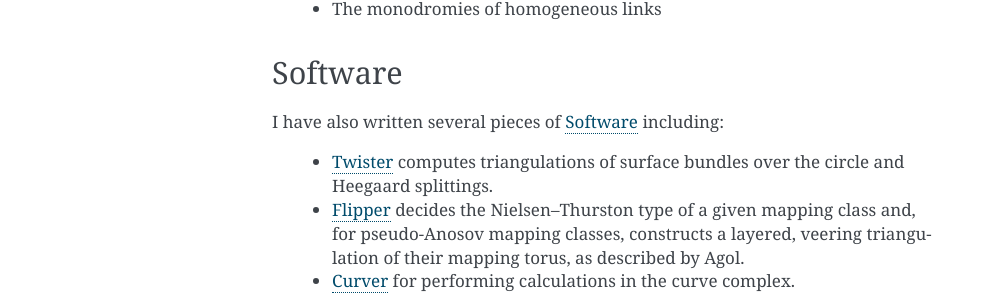
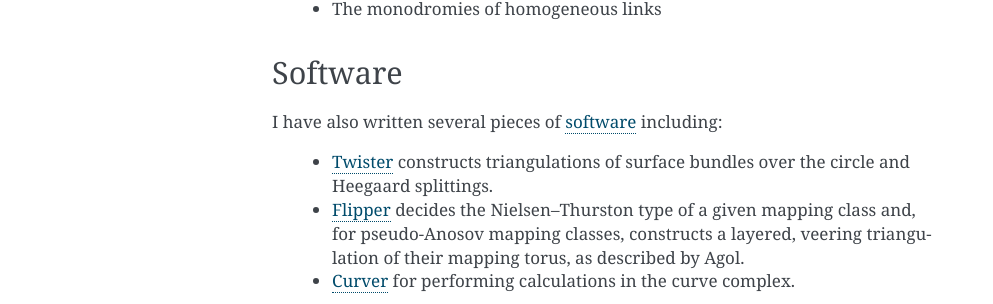
Before and after one commit to MarkCBell/MarkCBell.github.io, a Sphinx documentation site: the page built from source/index.rst, in a window 1280 px wide. Shown: the part 1406-1710 px from the top of the page, without its empty margins (148-1141 px from the left). Built offline with Sphinx 7.4.7, drawn with Linux system fonts in a browser that asks for light colours.

```diff
--- a/source/index.rst
+++ b/source/index.rst
@@ -49,9 +49,9 @@
 Software
 --------
 
-I have also written several pieces of :ref:`software` including:
+I have also written several pieces of :ref:`software <software>` including:
 
- - :ref:`twister_software` computes triangulations of surface bundles over the circle and Heegaard splittings.
+ - :ref:`twister_software` constructs triangulations of surface bundles over the circle and Heegaard splittings.
  - :ref:`flipper_software` decides the Nielsen--Thurston type of a given mapping class and, for pseudo-Anosov mapping classes, constructs a layered, veering triangulation of their mapping torus, as described by Agol.
  - :ref:`curver_software` for performing calculations in the curve complex.
 
```
Also changed, not shown: source/software.rst (+7 -6 lines), 8 other files.
